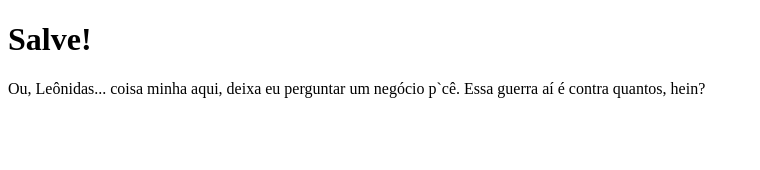
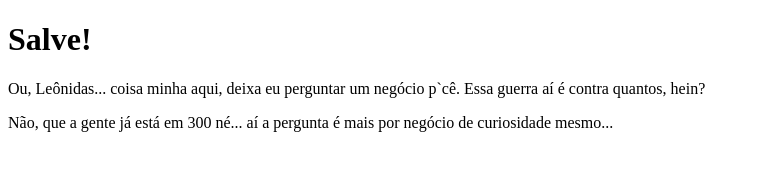
Before and after one commit to viniciosneves/medium-git-article, a plain HTML site: page index.html in a window 1280 px wide. Shown: the whole page, without its empty margins (0-760 px from the left). Drawn offline with Linux system fonts and the light colour scheme.

Commit message:
adicionando o novo parágrafo

```diff
--- a/index.html
+++ b/index.html
@@ -10,5 +10,7 @@
   <h1>Salve!</h1>
   <p>Ou, Leônidas... coisa minha aqui, deixa eu perguntar um negócio p`cê.
     Essa guerra aí é contra quantos, hein?</p>
+  <p>Não, que a gente já está em 300 né...
+    aí a pergunta é mais por negócio de curiosidade mesmo...</p>
 </body>
 </html>
```
